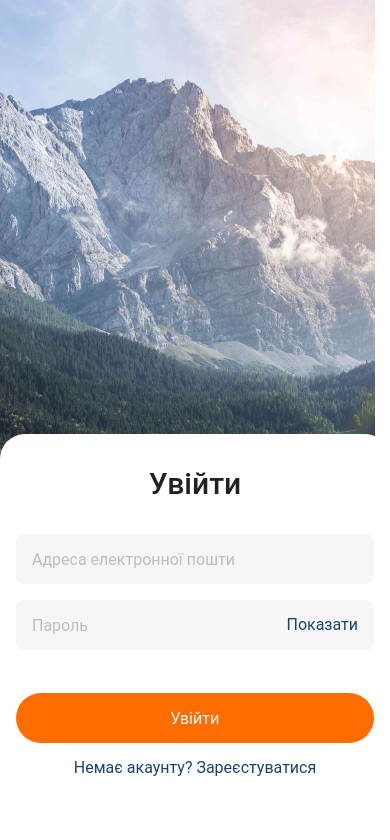
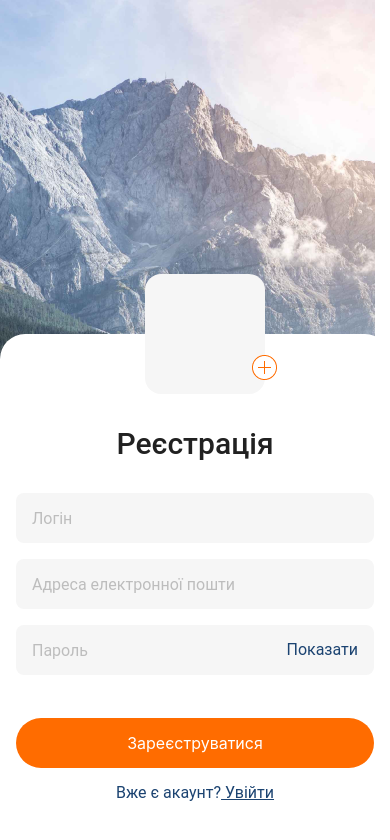
Before and after one commit to Valerii2022/React-Native, a React Native app in the folder AwesomeProject/: screen / in a window 390 px wide. Shown: the top 840 px of the page. Built offline with nearby package versions, Linux system fonts and the light colour scheme.

Commit message:
add link styles

```diff
--- a/AwesomeProject/App.js
+++ b/AwesomeProject/App.js
@@ -1,12 +1,12 @@
 // import { StatusBar } from "expo-status-bar";
 import React from "react";
-import LoginScreen from "./Screens/components/LoginScreen/LoginScreen";
+// import LoginScreen from "./Screens/components/LoginScreen/LoginScreen";
 import { StyleSheet, Text, View, ImageBackground } from "react-native";
-// import RegistrationScreen from "./Screens/components/RegistrationScreen/RegistrationScreen";
+import RegistrationScreen from "./Screens/components/RegistrationScreen/RegistrationScreen";
 
 export default function App() {
-  return <LoginScreen></LoginScreen>;
-  // return <RegistrationScreen></RegistrationScreen>;
+  // return <LoginScreen></LoginScreen>;
+  return <RegistrationScreen></RegistrationScreen>;
   // return (
   //   <View style={styles.container}>
   //     <Text>Open up App.js to start working on your app!</Text>
--- a/AwesomeProject/Screens/components/LoginScreen/LoginScreen.jsx
+++ b/AwesomeProject/Screens/components/LoginScreen/LoginScreen.jsx
@@ -27,7 +27,10 @@ const LoginScreen = () => {
             <Text style={styles.inputLink}>Показати</Text>
           </View>
           <Button title={"Увійти"} />
-          <Text style={styles.text}>Немає акаунту? Зареєстуватися</Text>
+          <Text style={styles.text}>
+            Немає акаунту?
+            <Text style={styles.textLink}> Зареєстуватися</Text>
+          </Text>
         </View>
       </ImageBackground>
     </View>
@@ -44,7 +47,7 @@ const styles = StyleSheet.create({
   },
   loginContainer: {
     width: "100%",
-    height: 410,
+    height: 370,
     backgroundColor: "#fff",
     borderTopLeftRadius: 25,
     borderTopRightRadius: 25,
@@ -59,7 +62,7 @@ const styles = StyleSheet.create({
     fontWeight: 500,
     fontSize: 30,
     lineHeight: 35,
-    marginBottom: 33,
+    marginBottom: 32,
     marginLeft: "auto",
     marginRight: "auto",
     letterSpacing: 0.01,
@@ -84,6 +87,9 @@ const styles = StyleSheet.create({
     lineHeight: 18.75,
     textAlign: "center",
   },
+  textLink: {
+    textDecorationLine: "underline",
+  },
   inputLink: {
     position: "absolute",
     right: 16,
--- a/AwesomeProject/Screens/components/RegistrationScreen/RegistrationScreen.jsx
+++ b/AwesomeProject/Screens/components/RegistrationScreen/RegistrationScreen.jsx
@@ -35,7 +35,10 @@ const RegistrationScreen = () => {
             <Text style={styles.inputLink}>Показати</Text>
           </View>
           <Button title={"Зареєструватися"} />
-          <Text style={styles.text}>Вже є акаунт? Увійти</Text>
+          <Text style={styles.text}>
+            Вже є акаунт?
+            <Text style={styles.textLink}> Увійти</Text>
+          </Text>
         </View>
       </ImageBackground>
     </View>
@@ -67,7 +70,7 @@ const styles = StyleSheet.create({
   },
   registrationContainer: {
     width: "100%",
-    height: 549,
+    height: 510,
     backgroundColor: "#fff",
     borderTopLeftRadius: 25,
     borderTopRightRadius: 25,
@@ -82,7 +85,7 @@ const styles = StyleSheet.create({
     fontWeight: 500,
     fontSize: 30,
     lineHeight: 35,
-    marginBottom: 33,
+    marginBottom: 32,
     marginLeft: "auto",
     marginRight: "auto",
     letterSpacing: 0.01,
@@ -107,6 +110,9 @@ const styles = StyleSheet.create({
     lineHeight: 18.75,
     textAlign: "center",
   },
+  textLink: {
+    textDecorationLine: "underline",
+  },
   inputLink: {
     position: "absolute",
     right: 16,
```
